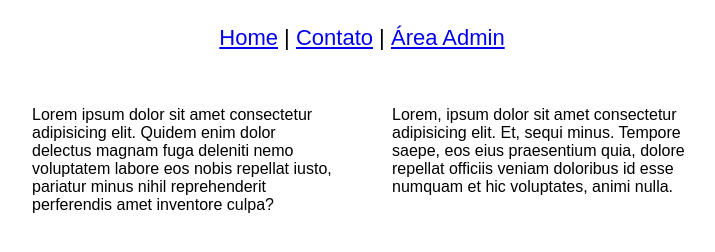
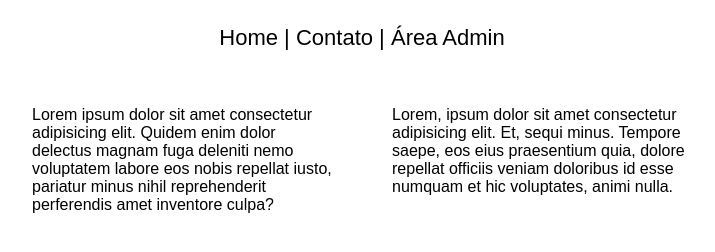
Before and after one commit to vhtargino/projeto-final-front-end-2, a plain HTML site: page index.html in a window 1280 px wide. Shown: the whole page, without its empty margins (278-993 px from the left). Drawn offline with Linux system fonts and the light colour scheme.

Commit message:
Update styles.css

```diff
--- a/css/styles.css
+++ b/css/styles.css
@@ -34,3 +34,13 @@ tr, th, td {
     border: 1px solid black;
     height: 18px;
 }
+
+a, a:visited {
+    text-decoration: none;
+    color: rgb(0, 0, 0);
+
+}
+
+a:hover {
+    color: rgb(90, 90, 90);
+}
```
